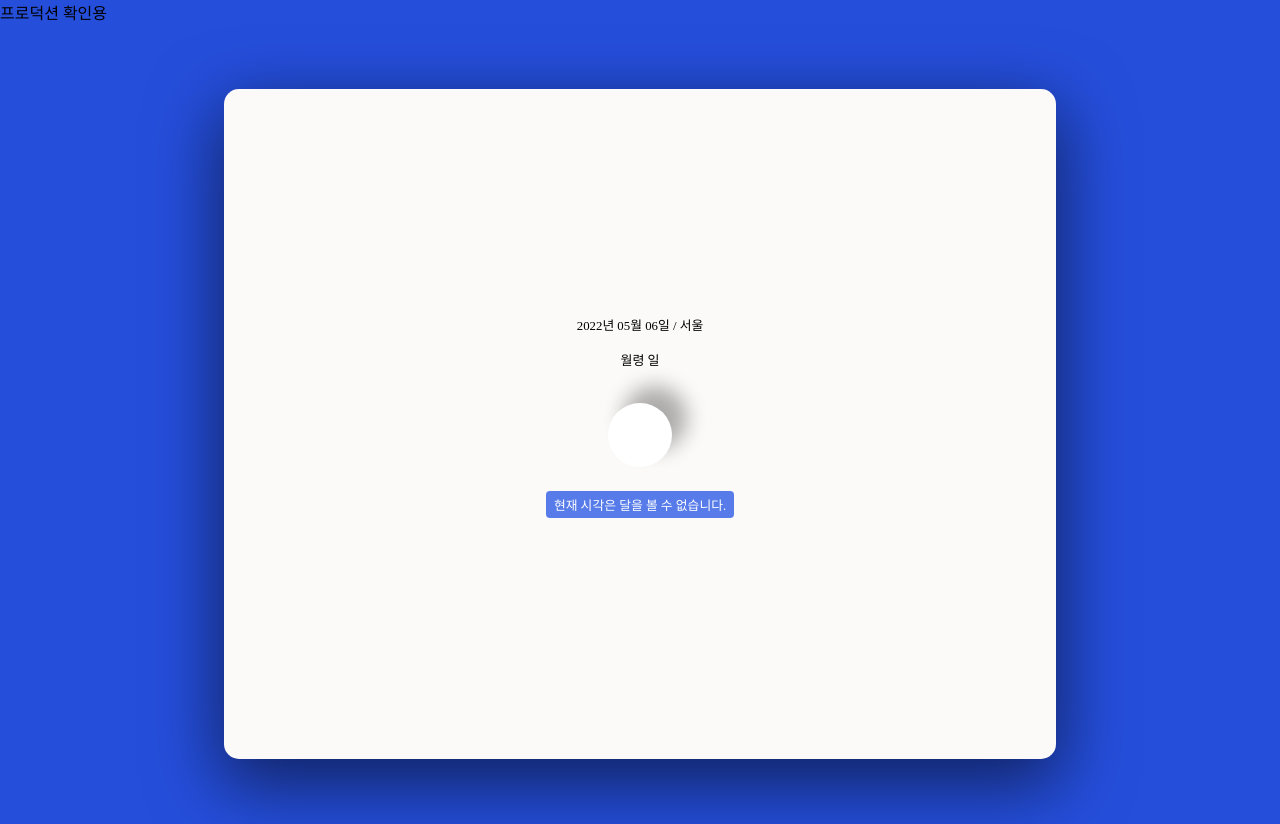
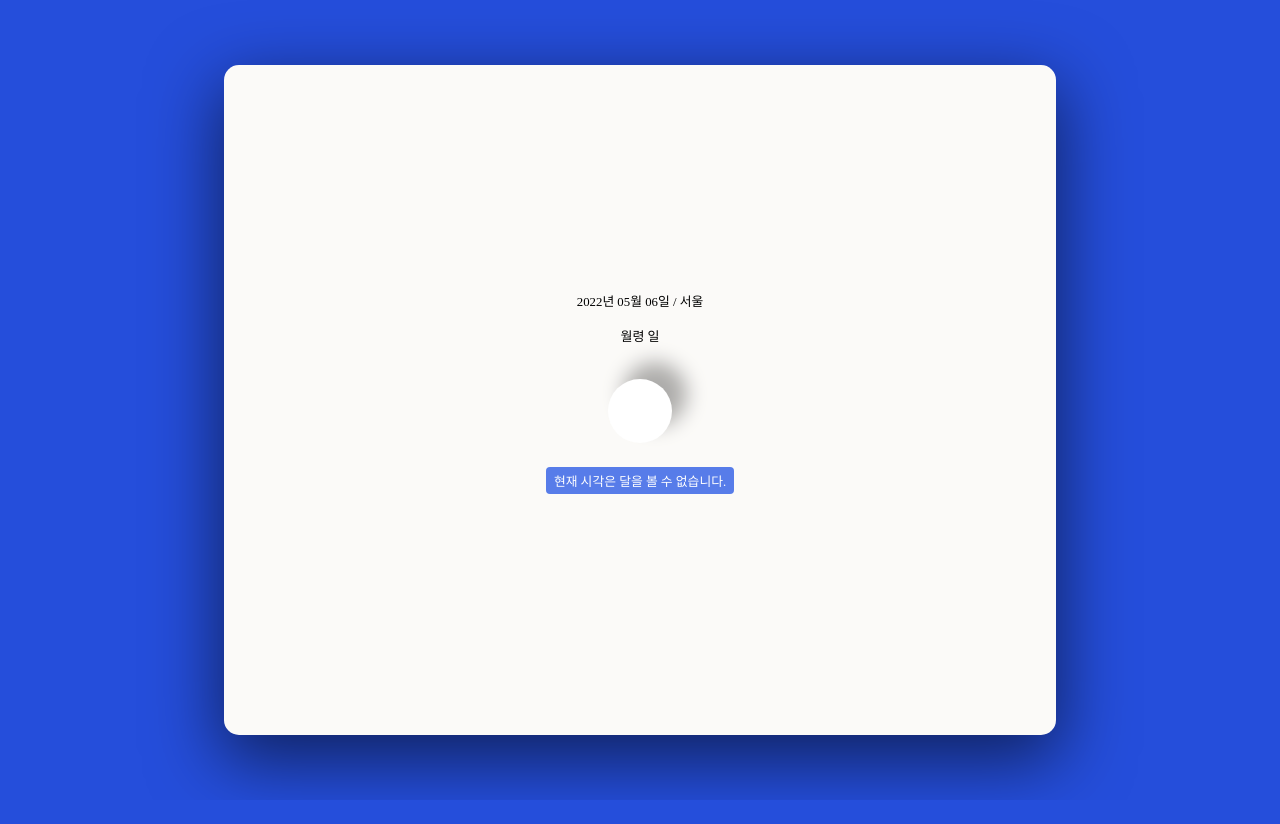
Before and after one commit to SaeWooKKang/PhaseOfTheMoon, a React app in the folder client/: page / in a window 1280 px wide. After the commit the page ends 800 px from the top, so only its background shows below. Built offline with nearby package versions, Linux system fonts and the light colour scheme; no server answers; the HTML template or start-up script is replaced by a standard one; a web font is replaced by a local one.

Commit message:
build: production 모드로 변경
- webpack.config.ts 파일에서 refresh 관련 주석처리

Closes #12

```diff
--- a/client/src/components/App.tsx
+++ b/client/src/components/App.tsx
@@ -39,7 +39,6 @@ const App = () => {
 
   return (
     <>
-      <>프로덕션 확인용</>
       <GlobalStyle />
       <AppWrapper>
         <div className='ctn-components'>
--- a/client/webpack.config.ts
+++ b/client/webpack.config.ts
@@ -22,7 +22,7 @@ const config: Configuration = {
     rules: [{
       loader: 'babel-loader',
       options: {
-        plugins: ['react-refresh/babel'],
+        // plugins: ['react-refresh/babel'],
         presets: ["@babel/preset-env", "@babel/preset-react"]
       },
     }, {
@@ -32,7 +32,7 @@ const config: Configuration = {
     }],
   },
   plugins: [
-    new ReactRefreshPlugin(),
+    // new ReactRefreshPlugin(),
     new ForkTsCheckerWebpackPlugin()
   ],
   output: {
```
